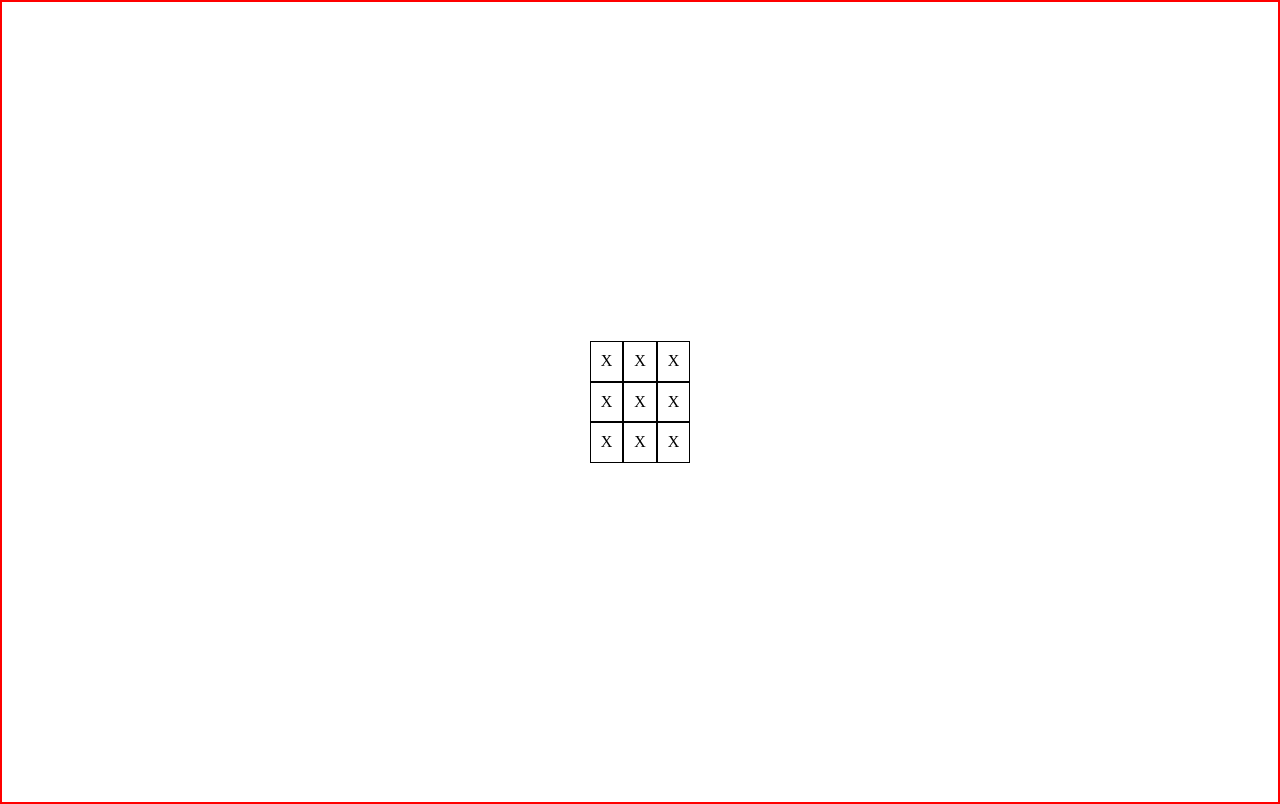
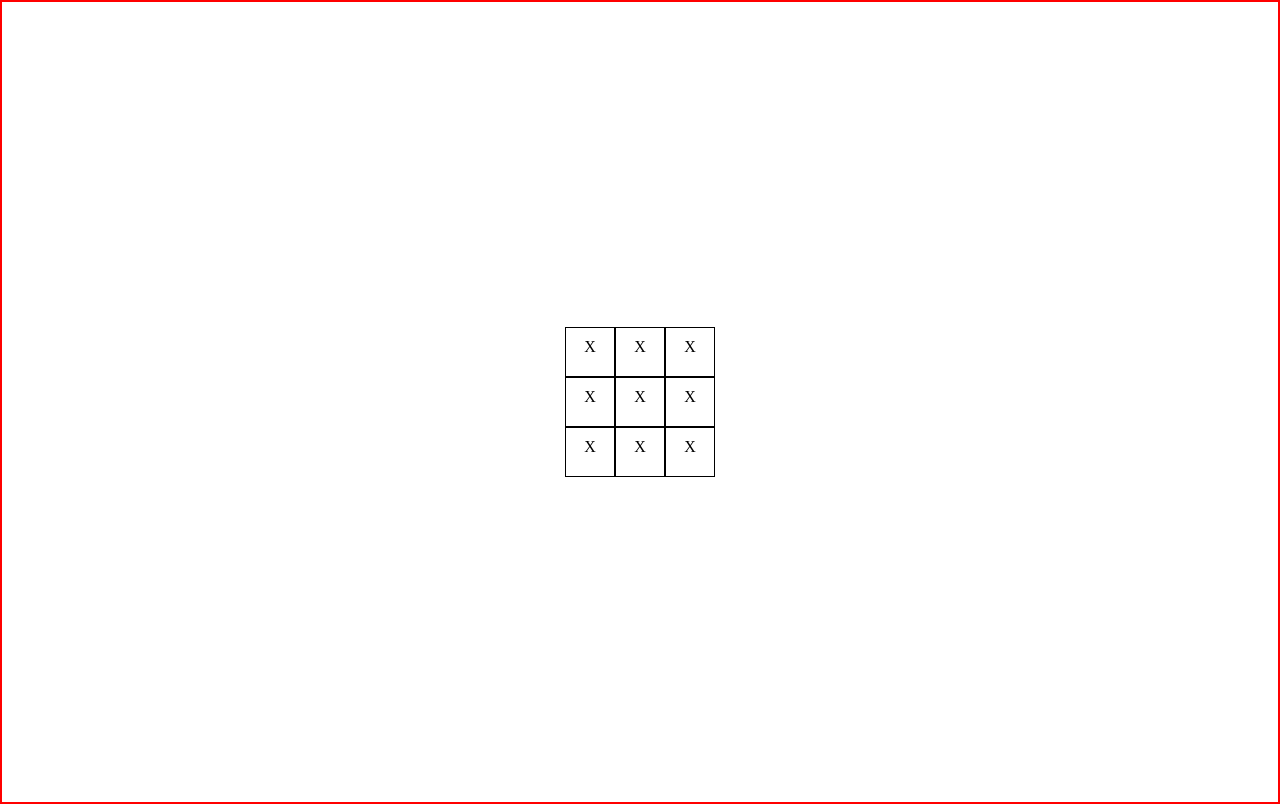
Before and after one commit to Liam-Coulson/odin-tic-tac-toe, a plain HTML site: page index.html in a window 1280 px wide. Drawn offline with Linux system fonts and the light colour scheme.

Commit message:
Change gameboard to use grid display, add css IDs

```diff
--- a/index.html
+++ b/index.html
@@ -9,21 +9,15 @@
 <body>
   <div class="container">
     <div class="tic-tac-toe-container">
-      <div class="row">
-        <div class="space">X</div>
-        <div class="space">X</div>
-        <div class="space">X</div>
-      </div>
-      <div class="row">
-        <div class="space">X</div>
-        <div class="space">X</div>
-        <div class="space">X</div>
-      </div>
-      <div class="row">
-        <div class="space">X</div>
-        <div class="space">X</div>
-        <div class="space">X</div>
-      </div>
+      <div class="space" id="s00">X</div>
+      <div class="space" id="s01">X</div>
+      <div class="space" id="s02">X</div>
+      <div class="space" id="s10">X</div>
+      <div class="space" id="s11">X</div>
+      <div class="space" id="s12">X</div>
+      <div class="space" id="s20">X</div>
+      <div class="space" id="s21">X</div>
+      <div class="space" id="s22">X</div>
     </div>
   </div>
   <script src="script.js"></script>
--- a/styles.css
+++ b/styles.css
@@ -356,16 +356,19 @@ template {
   display: flex;
   flex-direction: column;
   justify-content: center;
+  align-items: center;
   border: solid red 2px;
   height: 100vh;
 }
 
-.row {
-  display: flex;
-  justify-content: center;
+.tic-tac-toe-container {
+  display: grid;
+  grid-template-columns: repeat(3, 50px);
+  grid-template-rows: repeat(3, 50px);
 }
 
 .space {
   border: solid black 1px;
   padding: 10px;
+  text-align: center;
 }
```
